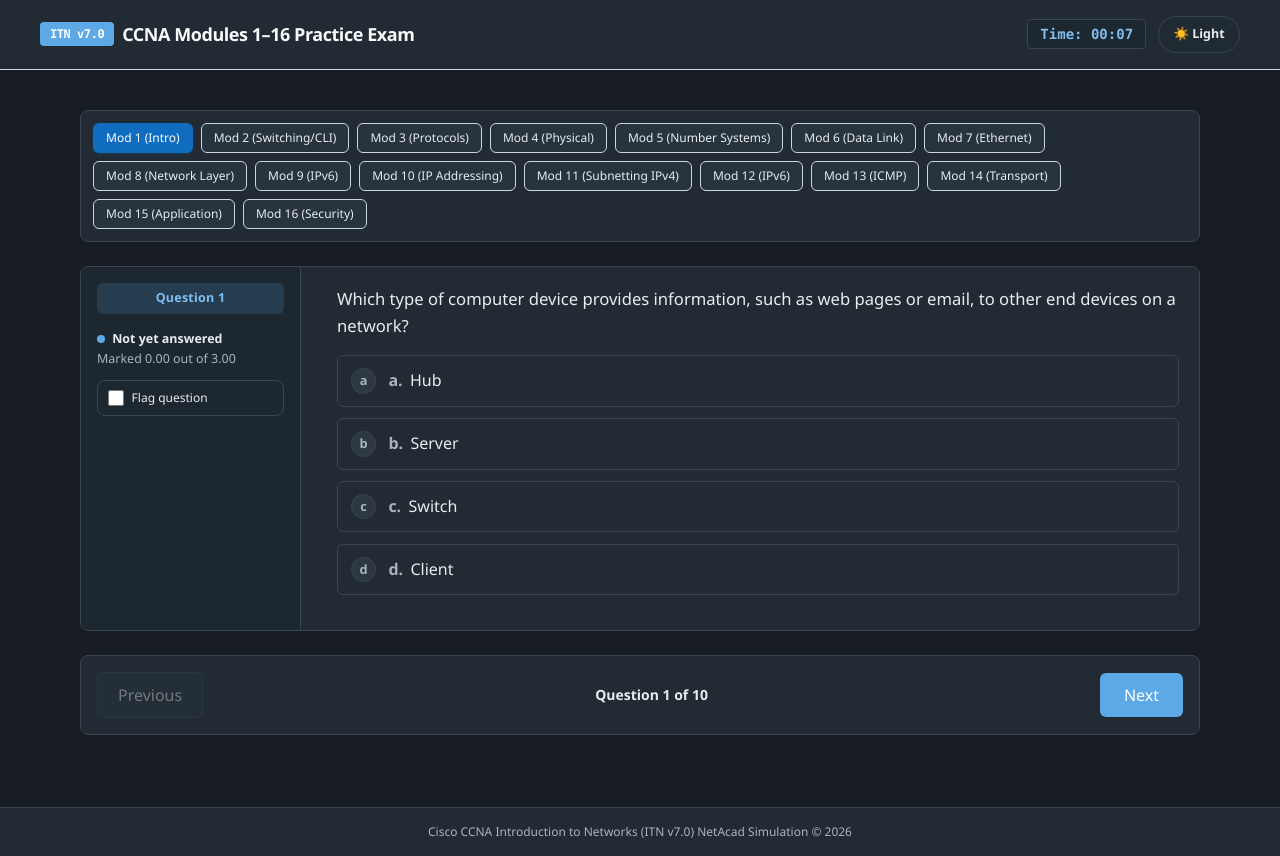
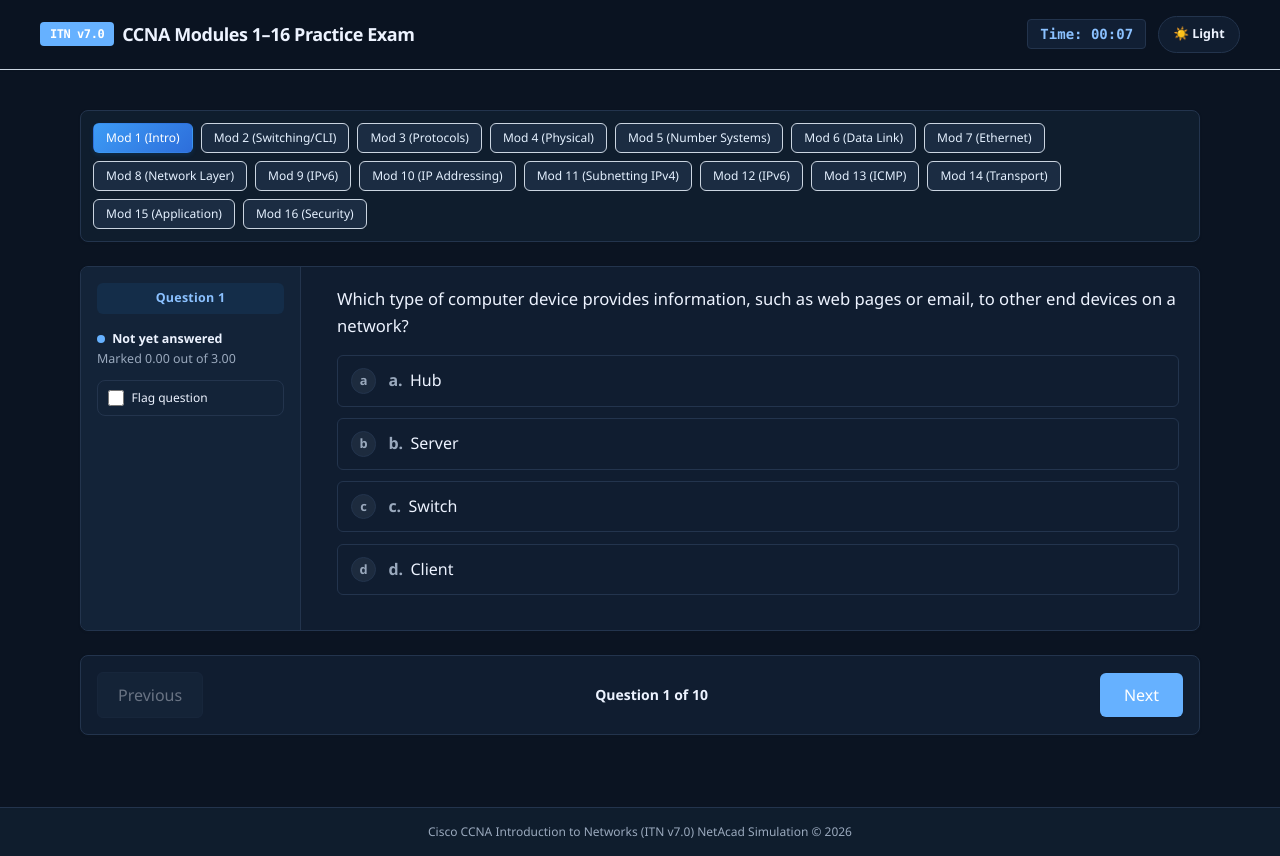
Before and after one commit to unidark001/Computer-Networks-FinalPrep, a plain HTML site: page index.html in a window 1280 px wide. Both pictures are taken after a click on the button "🌙 Dark". Drawn offline with nearby package versions, Linux system fonts and the light colour scheme.

Commit message:
Restore blue dark theme palette
Co-authored-by: Copilot <223556219+Copilot@users.noreply.github.com>

```diff
--- a/index.html
+++ b/index.html
@@ -54,17 +54,17 @@
         }
 
         body[data-theme="dark"] {
-            --bg: #171d23;
-            --bg-elev: #222b33;
-            --bg-soft: #202a33;
-            --panel: #222b33;
-            --panel-alt: #1d2730;
-            --text: #e9ecef;
-            --muted: #aab4bd;
-            --border: #394650;
-            --primary: #5ca9e6;
-            --primary-strong: #80bdf0;
-            --primary-soft: #263d50;
+            --bg: #0b1422;
+            --bg-elev: #111c2f;
+            --bg-soft: #101d30;
+            --panel: #101d30;
+            --panel-alt: #132338;
+            --text: #edf3ff;
+            --muted: #9aa9bd;
+            --border: #23344d;
+            --primary: #66b1ff;
+            --primary-strong: #8bc1ff;
+            --primary-soft: #142d49;
             --success-bg: #102e22;
             --success-border: #2d9a6a;
             --success-text: #9ce7bf;
@@ -72,17 +72,17 @@
             --danger-border: #d65d77;
             --danger-text: #ffc7d1;
             --shadow: 0 12px 28px rgba(2, 6, 23, 0.45);
-            --tab-bg: #27333d;
-            --tab-active: #0f6cbf;
-            --tab-ink: #e9ecef;
-            --header-bg: #222b33;
-            --header-ink: #f8f9fa;
-            --module-panel: #222b33;
-            --module-panel-ink: #e9ecef;
-            --timer-bg: #1d2730;
-            --nav-button-bg: #27333d;
-            --nav-button-hover: #34434f;
-            --footer-bg: #222b33;
+            --tab-bg: #1b2c42;
+            --tab-active: linear-gradient(135deg, #3d9bf5 0%, #2d6edb 100%);
+            --tab-ink: #e5f1ff;
+            --header-bg: rgba(11, 20, 34, 0.78);
+            --header-ink: #edf3ff;
+            --module-panel: #0f1d2d;
+            --module-panel-ink: #edf3ff;
+            --timer-bg: rgba(19, 35, 58, 0.8);
+            --nav-button-bg: #1b2c42;
+            --nav-button-hover: #263d5a;
+            --footer-bg: #0f1d2d;
         }
 
         * { box-sizing: border-box; }
```
